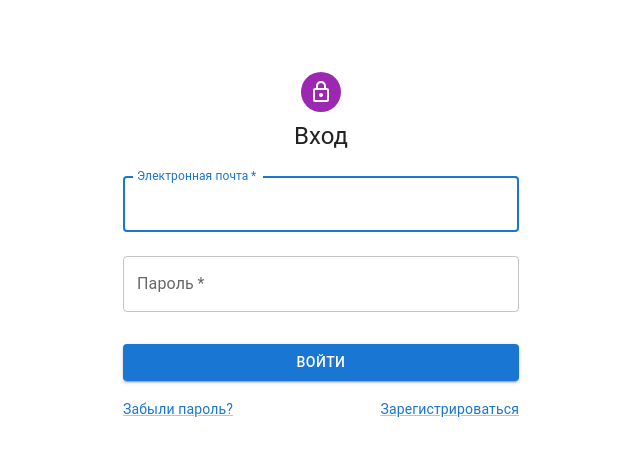
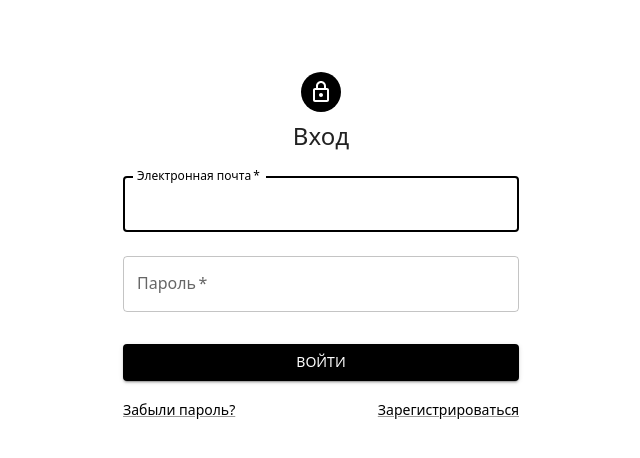
Before and after one commit to stepantishhen/hackathonStackers2022, a React (Vite) app in the folder client/: page /login in a window 1280 px wide. Shown: the top 458 px of the page, without its empty margins (319-959 px from the left). Built offline with nearby package versions, Linux system fonts and the light colour scheme; no server answers.

Commit message:
made events functional

```diff
--- a/client/src/App.tsx
+++ b/client/src/App.tsx
@@ -3,8 +3,9 @@ import ReactDOM from 'react-dom/client';
 import { BrowserRouter, Routes, Route } from 'react-router-dom';
 import Home from './pages/Home';
 import Login from './pages/Login';
+import Profile from './pages/Profile';
 import Register from './pages/Register';
-import { theme } from './theme';
+import theme from './theme';
 
 function App() {
 	return (
@@ -14,6 +15,7 @@ function App() {
 					<Route path="/" element={<Home />}></Route>
 					<Route path="/login" element={<Login />}></Route>
 					<Route path="/register" element={<Register />}></Route>
+					<Route path="/profile" element={<Profile />}></Route>
 				</Routes>
 			</BrowserRouter>
 		</ThemeProvider>
--- /dev/null
+++ b/client/src/components/Button.tsx
@@ -0,0 +1,18 @@
+import React from 'react';
+
+interface ButtonProps {
+	handleClick: () => void;
+	placeholder: string;
+	isActive?: boolean;
+	className?: string;
+}
+
+const Button = ({ handleClick, isActive, placeholder, className }: ButtonProps) => {
+	return (
+		<button onClick={handleClick} className={`btn ${isActive && 'btn--active'} ${className}`}>
+			{placeholder}
+		</button>
+	);
+};
+
+export default Button;
--- a/client/src/components/Header.tsx
+++ b/client/src/components/Header.tsx
@@ -21,7 +21,7 @@ export default function Header() {
 
 	return (
 		<Box sx={{ flexGrow: 1 }}>
-			<AppBar position="static">
+			<AppBar position="static" color="secondary">
 				<Drawer anchor={anchor} open={isOpen} onClose={toggleMenu}>
 					<IconButton
 						onClick={toggleMenu}
@@ -32,6 +32,7 @@ export default function Header() {
 						sx={{ mr: 2 }}>
 						<Close />
 					</IconButton>
+					<Typography variant="h6">Разделы</Typography>
 				</Drawer>
 
 				<Toolbar>
@@ -44,8 +45,12 @@ export default function Header() {
 						sx={{ mr: 2 }}>
 						<MenuIcon />
 					</IconButton>
-					<Typography variant="h6" fontWeight={'xl'} component="div" sx={{ flexGrow: 1 }}>
-						Мероприятия
+					<Typography
+						variant="h6"
+						fontWeight={'xl'}
+						component="div"
+						sx={{ flexGrow: 1, pointerEvents: 'none' }}>
+						Stackers Мероприятия
 					</Typography>
 					<Button onClick={() => navigate('/login')} color="inherit">
 						Войти
@@ -55,3 +60,6 @@ export default function Header() {
 		</Box>
 	);
 }
+{
+	/*  */
+}
--- a/client/src/components/LoginForm.tsx
+++ b/client/src/components/LoginForm.tsx
@@ -13,8 +13,7 @@ import Container from '@mui/material/Container';
 import { createTheme, ThemeProvider } from '@mui/material/styles';
 import { saveToken } from '../api';
 import { useNavigate } from 'react-router-dom';
-
-const theme = createTheme();
+import theme from '../theme';
 
 export default function LoginForm() {
 	const navigate = useNavigate();
@@ -57,6 +56,7 @@ export default function LoginForm() {
 					<Box component="form" onSubmit={handleSubmit} noValidate sx={{ mt: 1 }}>
 						<TextField
 							margin="normal"
+							color="secondary"
 							required
 							fullWidth
 							id="email"
@@ -68,6 +68,7 @@ export default function LoginForm() {
 						<TextField
 							margin="normal"
 							required
+							color="secondary"
 							fullWidth
 							name="password"
 							label="Пароль"
@@ -76,17 +77,22 @@ export default function LoginForm() {
 							autoComplete="current-password"
 						/>
 
-						<Button type="submit" fullWidth variant="contained" sx={{ mt: 3, mb: 2 }}>
+						<Button
+							color="secondary"
+							type="submit"
+							fullWidth
+							variant="contained"
+							sx={{ mt: 3, mb: 2 }}>
 							Войти
 						</Button>
 						<Grid container>
 							<Grid item xs>
-								<Link href="forgot" variant="body2">
+								<Link color="secondary" href="forgot" variant="body2">
 									Забыли пароль?
 								</Link>
 							</Grid>
 							<Grid item>
-								<Link href="register" variant="body2">
+								<Link color="secondary" href="register" variant="body2">
 									{'Зарегистрироваться'}
 								</Link>
 							</Grid>
--- a/client/src/components/RegistrationForm.tsx
+++ b/client/src/components/RegistrationForm.tsx
@@ -17,8 +17,7 @@ import { apiInstance } from '../api/api';
 import { FormControl, InputLabel, Select } from '@mui/material';
 import { saveToken } from '../api';
 import { useNavigate } from 'react-router-dom';
-
-const theme = createTheme();
+import theme from '../theme';
 
 export default function RegistrationForm() {
 	const navigate = useNavigate();
@@ -72,6 +71,7 @@ export default function RegistrationForm() {
 							margin="normal"
 							required
 							fullWidth
+							color="secondary"
 							id="email"
 							label="Электронная почта"
 							name="email"
@@ -82,6 +82,7 @@ export default function RegistrationForm() {
 							margin="normal"
 							required
 							fullWidth
+							color="secondary"
 							name="password"
 							label="Пароль"
 							type="password"
@@ -94,12 +95,14 @@ export default function RegistrationForm() {
 							fullWidth
 							id="name"
 							label="Имя"
+							color="secondary"
 							name="firstName"
 							autoComplete="email"
 						/>
 						<TextField
 							margin="normal"
 							required
+							color="secondary"
 							fullWidth
 							id="surname"
 							label="Фамилия"
@@ -110,6 +113,7 @@ export default function RegistrationForm() {
 							margin="normal"
 							required
 							fullWidth
+							color="secondary"
 							id="patronymic"
 							label="Отчество"
 							name="patronymic"
@@ -120,12 +124,18 @@ export default function RegistrationForm() {
 							required
 							fullWidth
 							id="age"
+							color="secondary"
 							label="Возраст"
 							name="age"
 							autoComplete="age"
 						/>
 
-						<Button type="submit" fullWidth variant="contained" sx={{ mt: 3, mb: 2 }}>
+						<Button
+							type="submit"
+							color="secondary"
+							fullWidth
+							variant="contained"
+							sx={{ mt: 3, mb: 2 }}>
 							Зарегистрироваться
 						</Button>
 						<Grid container>
--- a/client/src/index.css
+++ b/client/src/index.css
@@ -17,10 +17,22 @@
 
 @layer components {
   .btn {
-    @apply bg-blue-500 text-white font-bold py-2 px-4 rounded-lg;
+    @apply bg-blue-500 text-white font-bold py-2 px-4 rounded-lg min-w-full;
   }
-  .btn:hover {
-    @apply bg-blue-700;
+
+  .btn:active {
+    @apply bg-blue-900;
+  }
+
+  .btn--active {
+    @apply bg-danger;
+  }
+
+}
+
+@layer utilities {
+  .event-mobile {
+    @apply flex flex-col justify-center items-center;
   }
 }
 
--- a/client/src/main.tsx
+++ b/client/src/main.tsx
@@ -1,10 +1,6 @@
-import React from 'react'
-import ReactDOM from 'react-dom/client'
-import App from './App'
-import './index.css'
+import React from 'react';
+import ReactDOM from 'react-dom/client';
+import App from './App';
+import './index.css';
 
-ReactDOM.createRoot(document.getElementById('root') as HTMLElement).render(
-  <React.StrictMode>
-    <App />
-  </React.StrictMode>,
-)
+ReactDOM.createRoot(document.getElementById('root') as HTMLElement).render(<App />);
--- a/client/src/pages/Home.tsx
+++ b/client/src/pages/Home.tsx
@@ -13,7 +13,7 @@ const Home = () => {
 	}, []);
 	return (
 		<MainLayout>
-			<div className="max-w-4xl mx-auto p-10 flex flex-col gap-4">
+			<div className="max-w-4xl mx-auto px-4 py-6 flex flex-col gap-4 flex-wrap">
 				{events && events.map((event) => <Event key={event.id} {...event} />)}
 			</div>
 		</MainLayout>
--- /dev/null
+++ b/client/src/pages/Profile.tsx
@@ -0,0 +1,8 @@
+import React from 'react';
+import MainLayout from '../layouts/MainLayout';
+
+const Profile = () => {
+	return <MainLayout></MainLayout>;
+};
+
+export default Profile;
--- a/client/src/theme.ts
+++ b/client/src/theme.ts
@@ -2,14 +2,14 @@ import { createTheme } from '@mui/material';
 import Garamond from './fonts/garamond/Garamond.ttf';
 import NeueHass from './fonts/neueHass/NeueHaasUnicaPro-Medium.ttf';
 
-export const theme = createTheme({
+const theme = createTheme({
 	palette: {
 		primary: {
 			main: '#FFFFFF',
 			contrastText: '#000000',
 		},
 		secondary: {
-			main: '#D80032',
+			main: '#000000',
 			contrastText: '#FFFFFF',
 		},
 	},
@@ -17,3 +17,5 @@ export const theme = createTheme({
 		fontFamily: [NeueHass, Garamond].join(','),
 	},
 });
+
+export default theme;
--- a/client/tailwind.config.cjs
+++ b/client/tailwind.config.cjs
@@ -5,10 +5,13 @@ module.exports = {
 		extend: {
 			colors: {
 				primary: '#FFFFFF',
-				contrast: '#000000',
-				secondary: '#2B2D42',
+				primaryContrast: '#000000',
+				secondary: '#14213d',
+				secondaryContrast: '#FFFFFF',
 				danger: '#D80032',
-				accent: '#8D99AE',
+				dangerContrast: '#FFFFFF',
+				accent: '#fca311',
+				accentContrast: '#000000',
 			},
 		},
 		fontFamily: {
@@ -16,10 +19,10 @@ module.exports = {
 			montserrat: ['Montserrat', 'sans-serif'],
 		},
 		gridTemplateRows: {
-			eventLayout: 'auto',
+			eventLayout: '2fr auto',
 		},
 		gridTemplateColumns: {
-			eventLayout: 'minmax(250px, 1fr) 2fr',
+			eventLayout: 'auto auto ',
 		},
 	},
 	plugins: [require('@tailwindcss/line-clamp')],
```
Also changed, not shown: client/src/components/Event.tsx (+55 -20 lines).
